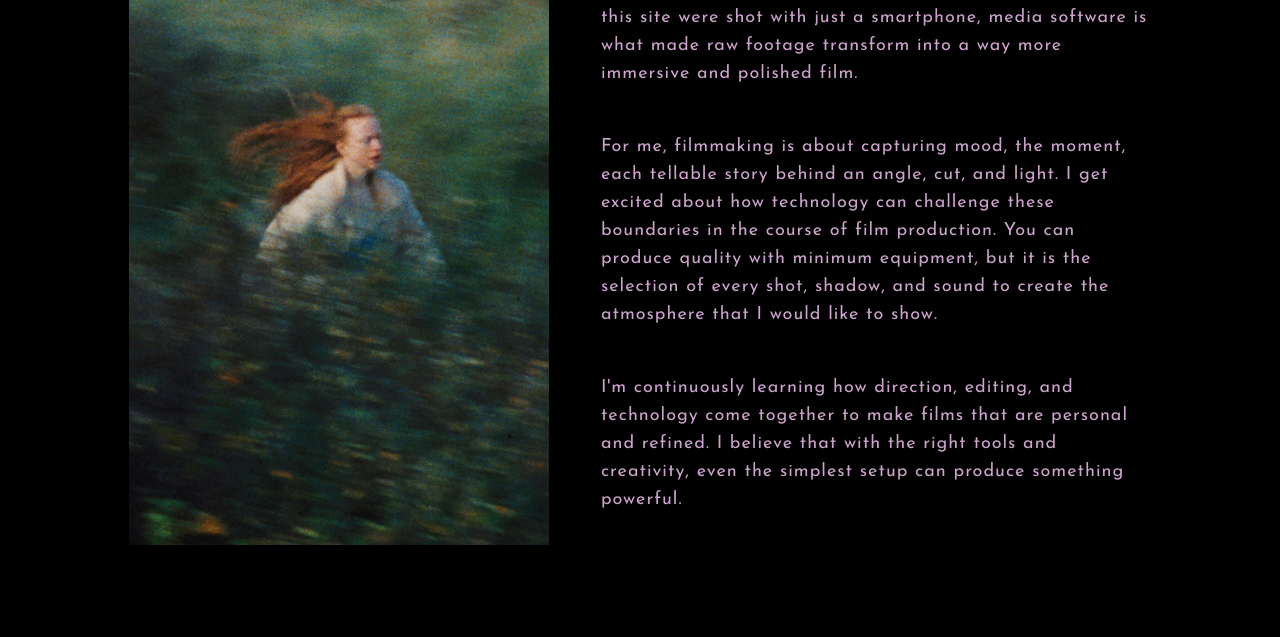
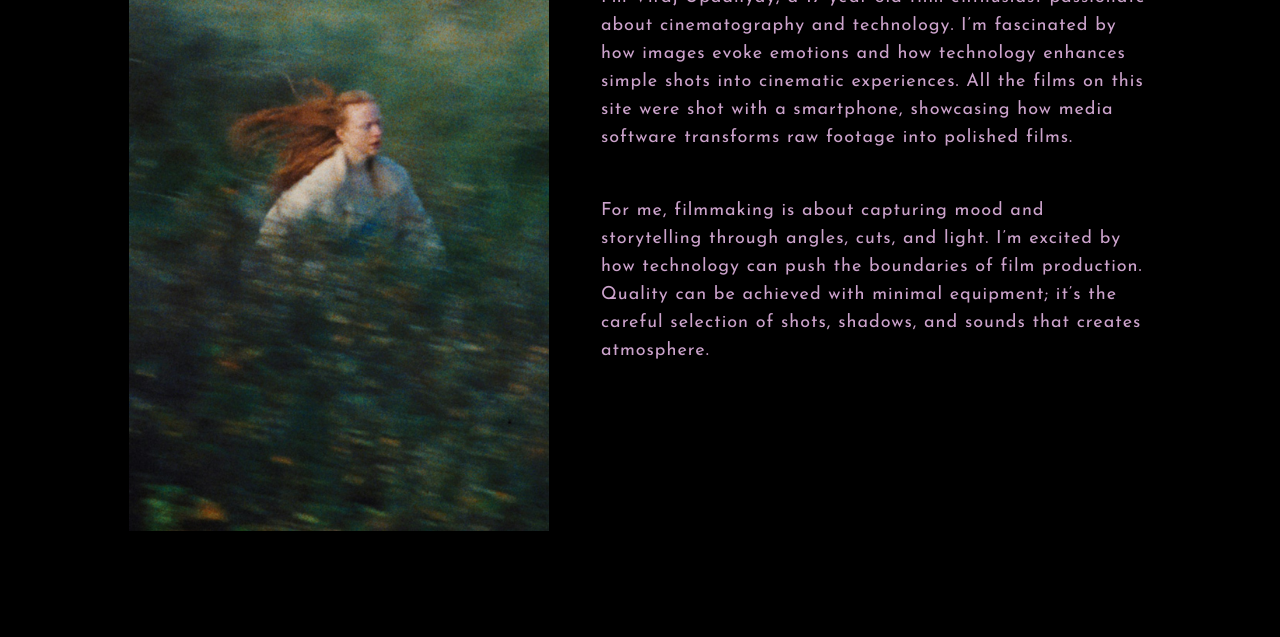
Before and after one commit to ProMitra/Viraj-Upadhyay, a plain HTML site: page about.html in a window 1280 px wide. Shown: the part 294-931 px from the top of the page. After the commit the page ends 903 px from the top, so only its background shows below. Drawn offline with nearby package versions, Linux system fonts and the light colour scheme; a web font is replaced by a local one.

Commit message:
Update about.html

```diff
--- a/about.html
+++ b/about.html
@@ -34,16 +34,13 @@
                 <img src="assets/img/about-photo.jpg" alt="">
                 <div class="about-text">
                     <h1>About Me</h1>
-                    <p>
-                      I am Viraj Upadhyay, 17-year-old film enthusiast and a student who loves cinematography and technology. I have always been fascinated by the ways in which images can inform and trigger emotions, and what technology can do to a simple shot to make it cinematic. While all the films on this site were shot with just a smartphone, media software is what made raw footage transform into a way more immersive and polished film.
-                    </p>
-                    <p>
-                      For me, filmmaking is about capturing mood, the moment, each tellable story behind an angle, cut, and light. I get excited about how technology can challenge these boundaries in the course of film production. You can produce quality with minimum equipment, but it is the selection of every shot, shadow, and sound to create the atmosphere that I would like to show.
-                      </p>
-                      <p>
-                        I'm continuously learning how direction, editing, and technology come together to make films that are personal and refined. I believe that with the right tools and creativity, even the simplest setup can produce something powerful.
-                      </p>
-                      </div>
+                  <p>
+                  I’m Viraj Upadhyay, a 17-year-old film enthusiast passionate about cinematography and technology. I’m fascinated by how images evoke emotions and how technology enhances simple shots into cinematic experiences. All the films on this site were shot with a smartphone, showcasing how media software transforms raw footage into polished films.
+                  </p>
+                 <p>
+                  For me, filmmaking is about capturing mood and storytelling through angles, cuts, and light. I’m excited by how technology can push the boundaries of film production. Quality can be achieved with minimal equipment; it’s the careful selection of shots, shadows, and sounds that creates atmosphere.
+                 </p>
+                </div>
             </div>
         </section>
     </div>
```
